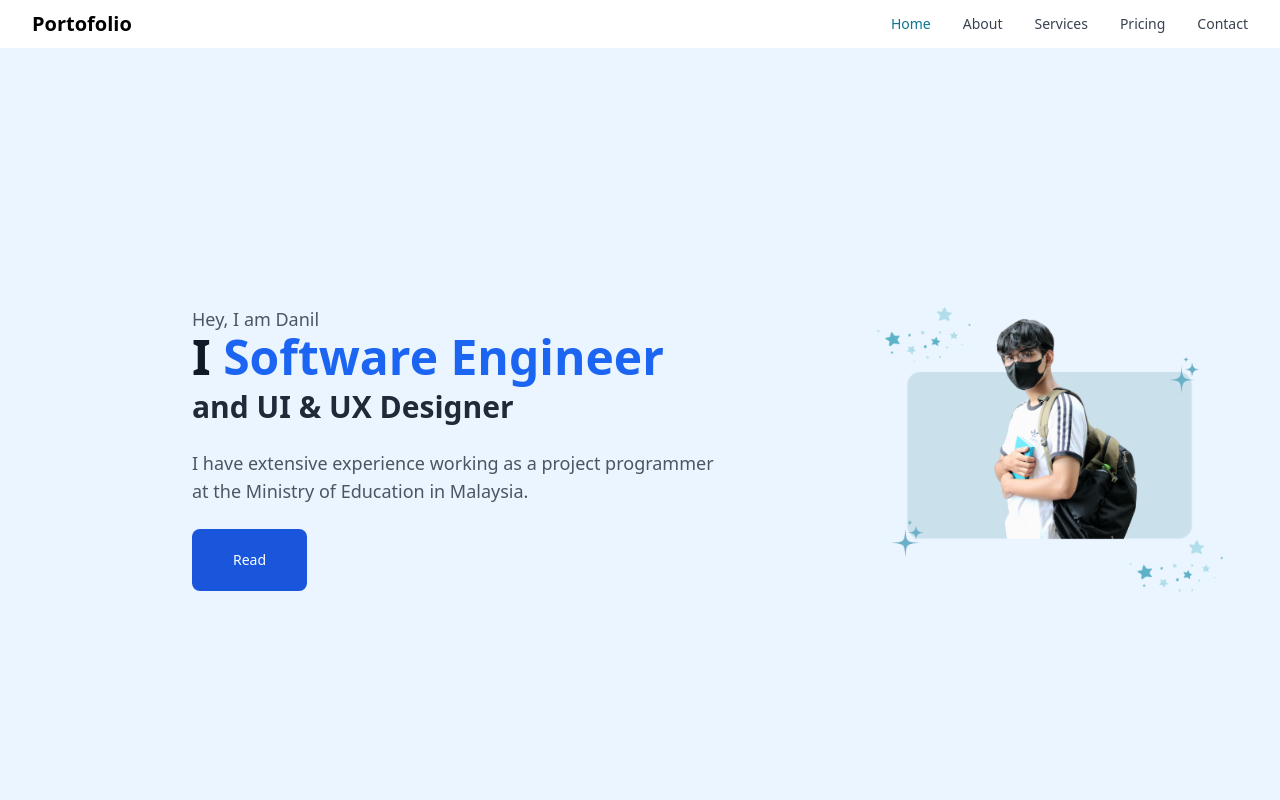
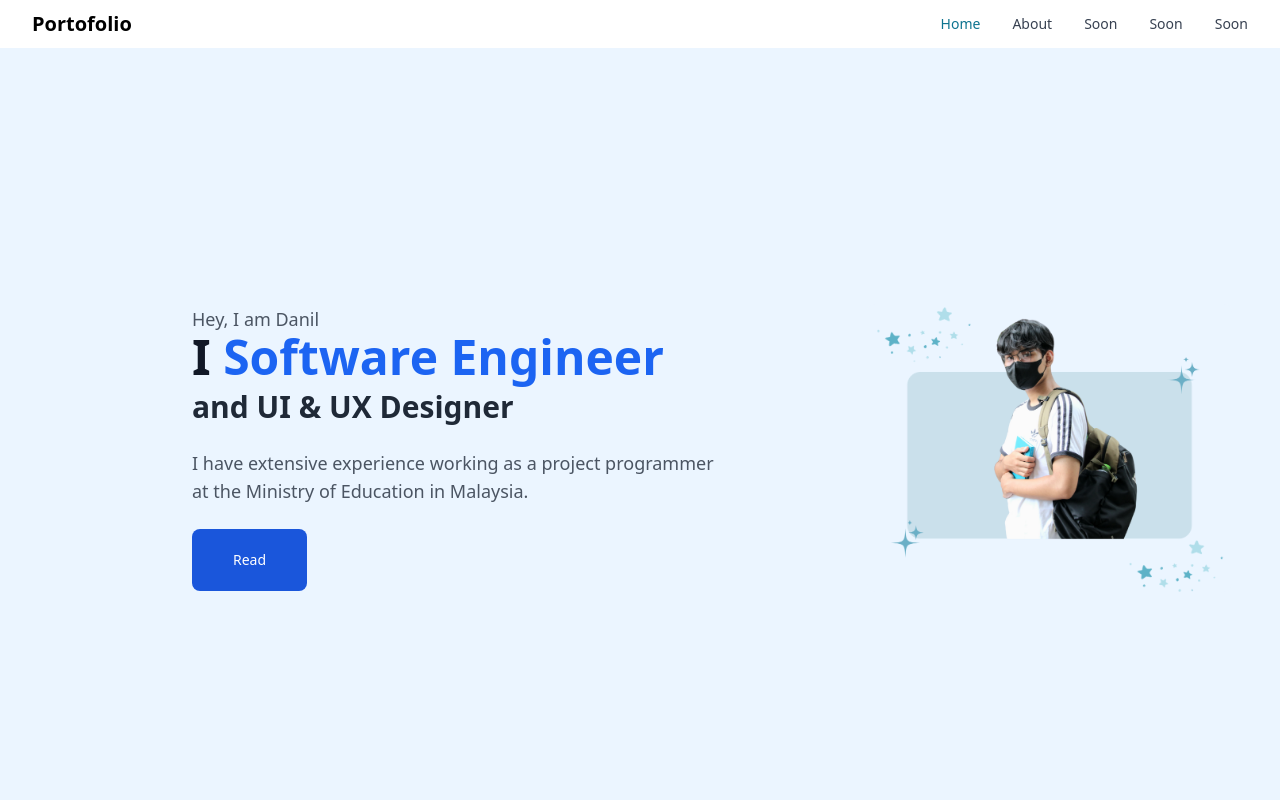
Before and after one commit to kkirayu/PortofolioShiroNeko, a React (Vite) app: page / in a window 1280 px wide. Shown: the top 800 px of the page. Built offline with nearby package versions, Linux system fonts and the light colour scheme.

Commit message:
navbar list edit

```diff
--- a/src/component/navbar.tsx
+++ b/src/component/navbar.tsx
@@ -15,9 +15,9 @@ return (
             Home
         </NavbarLink>
         <NavbarLink href="">About</NavbarLink>
-        <NavbarLink href="#">Services</NavbarLink>
-        <NavbarLink href="#">Pricing</NavbarLink>
-        <NavbarLink href="#aboutme">Contact</NavbarLink>
+        <NavbarLink href="#">Soon</NavbarLink>
+        <NavbarLink href="#">Soon</NavbarLink>
+        <NavbarLink href="#aboutme">Soon</NavbarLink>
         </NavbarCollapse>
     </Navbar>
     </div>
```
